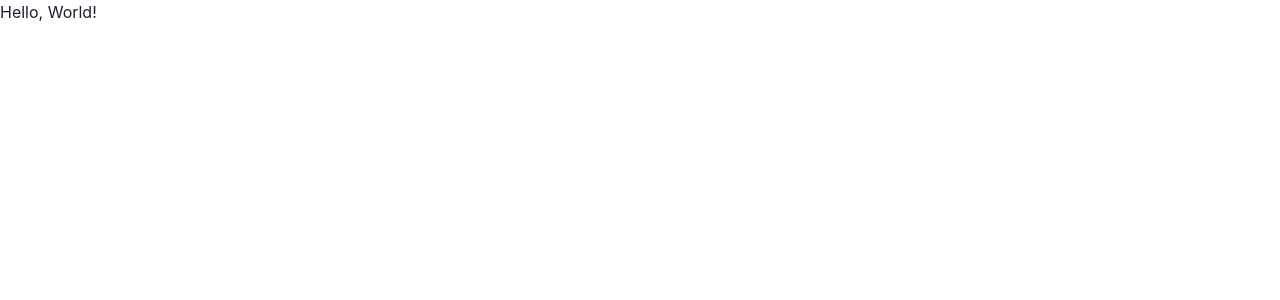
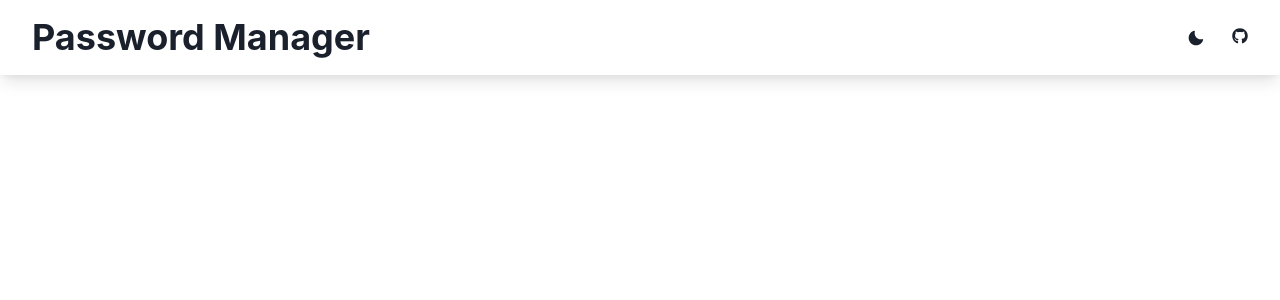
Before and after one commit to aabishkaryal/password-generator, a Next.js app: page / in a window 1280 px wide. Shown: the top 300 px of the page. Built offline with nearby package versions, Linux system fonts and the light colour scheme.

Commit message:
feature: header complete

```diff
--- a/package.json
+++ b/package.json
@@ -9,6 +9,7 @@
     "lint": "next lint"
   },
   "dependencies": {
+    "@chakra-ui/icons": "^1.0.15",
     "@chakra-ui/react": "^1.6.6",
     "@emotion/react": "^11",
     "@emotion/styled": "^11",
@@ -16,7 +17,8 @@
     "framer-motion": "^4",
     "next": "11.1.0",
     "react": "17.0.2",
-    "react-dom": "17.0.2"
+    "react-dom": "17.0.2",
+    "react-icons": "^4.2.0"
   },
   "devDependencies": {
     "@types/react": "17.0.17",
--- a/pages/index.tsx
+++ b/pages/index.tsx
@@ -1,16 +1,56 @@
 import React from "react";
+
+import "focus-visible/dist/focus-visible";
 
 import type { NextPage } from "next";
 import Head from "next/head";
-import { Box } from "@chakra-ui/react";
+
+import {
+  Heading,
+  HStack,
+  LinkOverlay,
+  IconButton,
+  useColorMode,
+  useColorModeValue,
+  Link,
+  Icon,
+} from "@chakra-ui/react";
+import { MoonIcon, SunIcon } from "@chakra-ui/icons";
+
+import { FaGithub } from "react-icons/fa";
 
 const Home: NextPage = () => {
+  const { toggleColorMode } = useColorMode();
   return (
     <>
       <Head>
         <title>Password Manager</title>
       </Head>
-      <Box>Hello, World!</Box>
+      <HStack
+        id="header"
+        justifyContent="space-between"
+        paddingY={4}
+        paddingX={{ base: 4, md: 8 }}
+        boxShadow="lg"
+      >
+        <Heading>Password Manager</Heading>
+
+        <HStack spacing={4}>
+          <IconButton
+            aria-label="Switch between dark and light mode"
+            icon={useColorModeValue(<MoonIcon />, <SunIcon />)}
+            backgroundColor="transparent"
+            onClick={toggleColorMode}
+          />
+          <Link
+            isExternal
+            cursor="pointer"
+            href="https://github.com/aabishkaryal/password-manager"
+          >
+            <Icon as={FaGithub} />
+          </Link>
+        </HStack>
+      </HStack>
     </>
   );
 };
```
Also changed, not shown: 1 other file (tests, documents, lock files or other folders).
